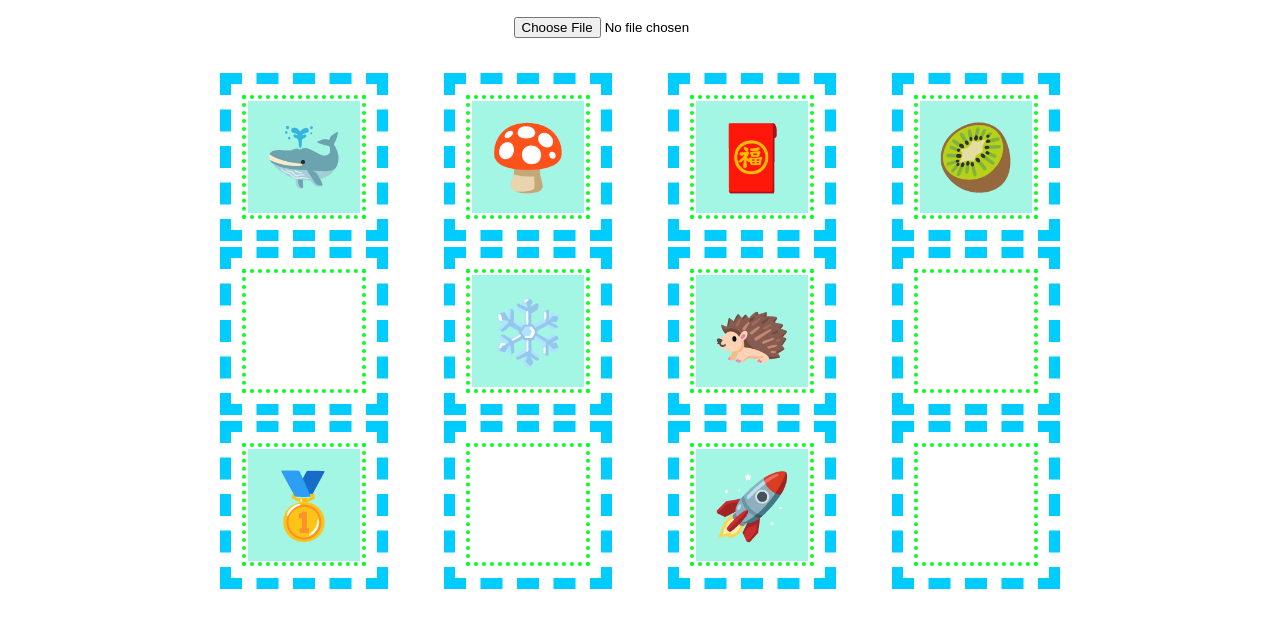
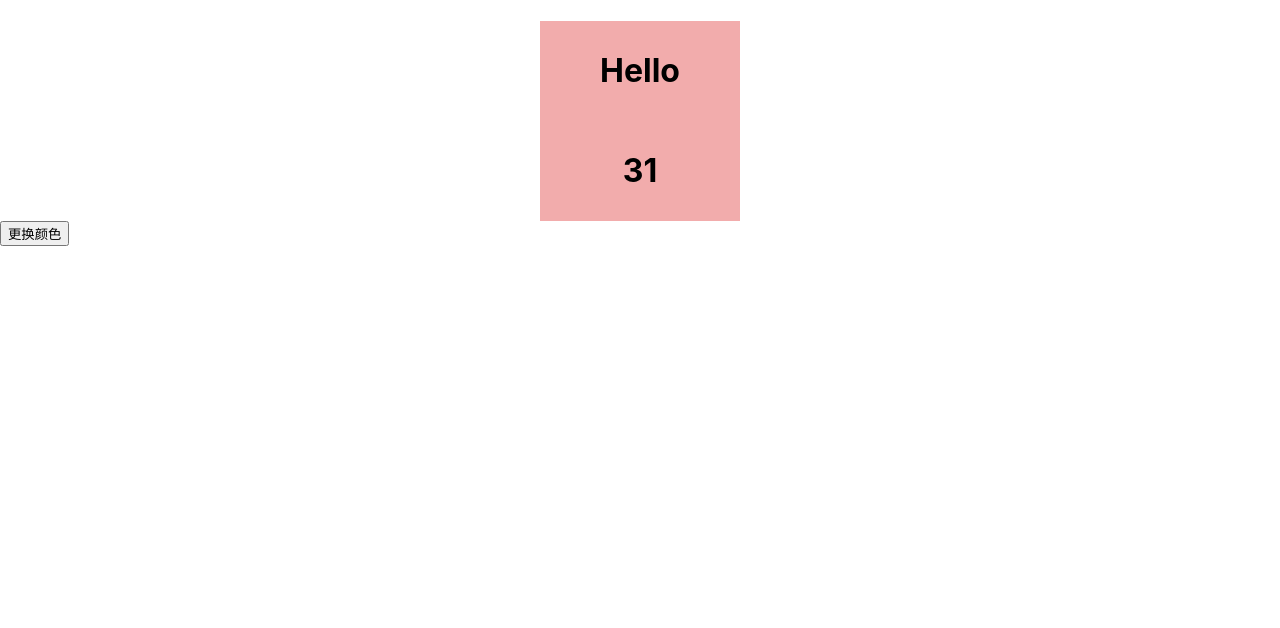
Before and after one commit to uedup/rp, a React (Create React App) app: page / in a window 1280 px wide. Shown: the top 628 px of the page. Built offline with nearby package versions, Linux system fonts and the light colour scheme.

Commit message:
feat:严格模式

```diff
--- a/src/22.React实现拖拽/index.tsx
+++ b/src/22.React实现拖拽/index.tsx
@@ -1,4 +1,4 @@
-import react, { useEffect, useState, useRef } from "react";
+import React, { useEffect, useState, useRef } from "react";
 import styled from "styled-components";
 
 const Wrapper = styled.div`
--- /dev/null
+++ b/src/23.ReactV18严格模式/index.tsx
@@ -0,0 +1,68 @@
+import React, { useEffect, useState, useRef } from "react";
+import styled from "styled-components";
+
+const Wrapper = styled.div`
+  margin: 0 auto;
+  width: 200px;
+  height: 200px;
+  line-height: 100px;
+`;
+const DemoWrapper = styled.div``;
+type DemoProps = {
+  color?: string;
+};
+const Demo: React.FC<DemoProps> = ({ color }) => {
+  const [num, setNum] = useState(1);
+
+  useEffect(() => {// 使用setInterval，useEffect第二个参数为[],需要清理计数器
+    console.log("Demo mounted");
+    const ref = setInterval(() => {
+      setNum((num) => num + 1);
+      // setNum(num+1);
+    }, 500);
+    return () => {
+      // if (!!ref) clearInterval(ref); //不清理时，在严格模式因为render两次，形成两个计数器
+      console.log('Demo unmounted')
+    };
+  }, []);
+  // useEffect(() => {// 使用setTimeOut，useEffect第二个参数为空，不需要清理计数器
+  //   console.log("Demo mounted");
+  //   setTimeout(() => {
+  //     setNum(num + 1);
+  //   }, 500);
+  // });
+  console.log('Demo render')
+  return (
+    <Wrapper style={{ backgroundColor: color }}>
+      <h1 style={{ textAlign: "center" }}>
+        <div>
+          Hello <br /> {num}
+        </div>
+      </h1>
+    </Wrapper>
+  );
+};
+
+type AppProps = {};
+
+const COLOR: string[] = ["#f2acac", "#b9ea79", "#86d6ee", "#ecaaeb", ""];
+
+export const Main: React.FC<AppProps> = () => {
+  const [counter, setCounter] = useState(0);
+  const color = COLOR[counter % COLOR.length];
+  console.log("App render");
+  return (
+    <>
+      {!!color && <Demo color={color} />}
+      <button
+        onClick={() => {
+          setCounter(counter + 1);
+        }}
+      >
+        更换颜色
+      </button>
+    </>
+  );
+};
+
+export default Main;
--- a/src/index.tsx
+++ b/src/index.tsx
@@ -1,7 +1,7 @@
 import React from 'react';
 import ReactDOM from 'react-dom/client';
 import './index.css';
-import Demo from './22.React实现拖拽';
+import Demo from './23.ReactV18严格模式';
 import reportWebVitals from './reportWebVitals';
 
 const root = ReactDOM.createRoot(
```
Also changed, not shown: src/A02.网络请求响应乱序/index.tsx (added, +32 -0 lines).
